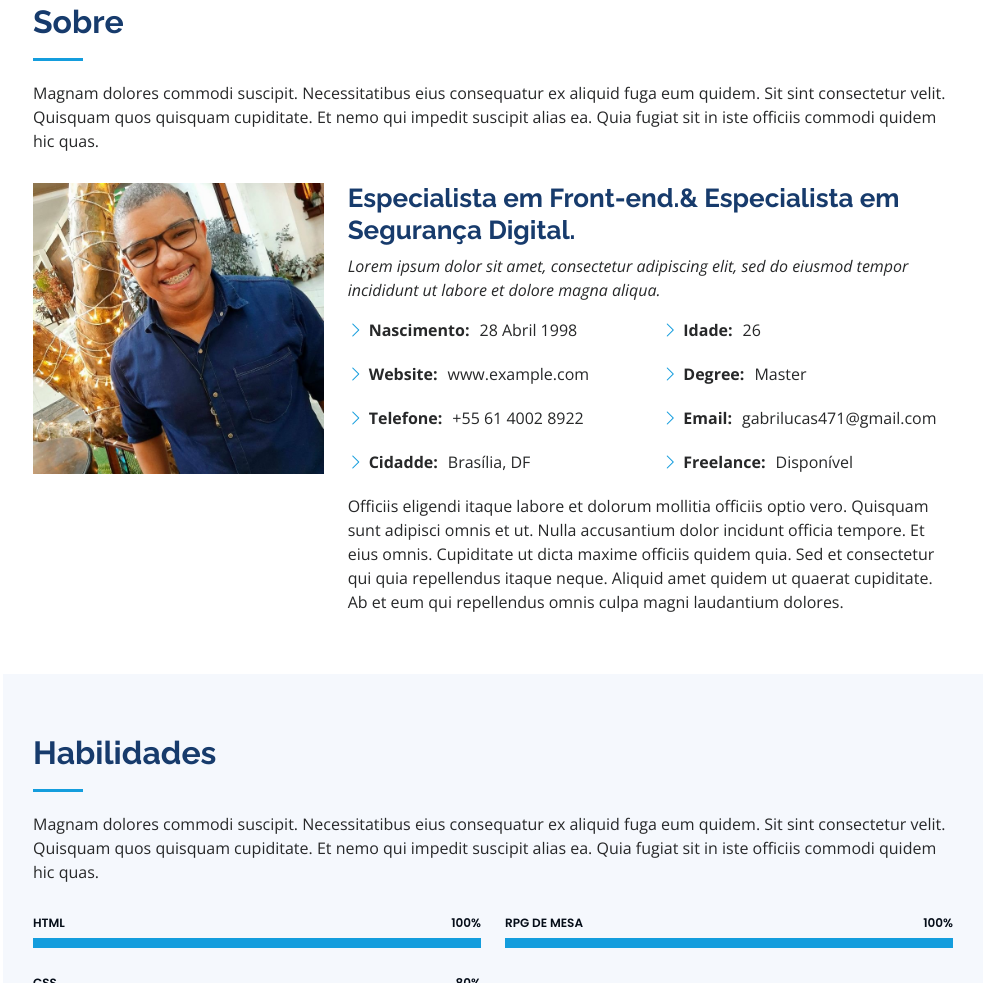
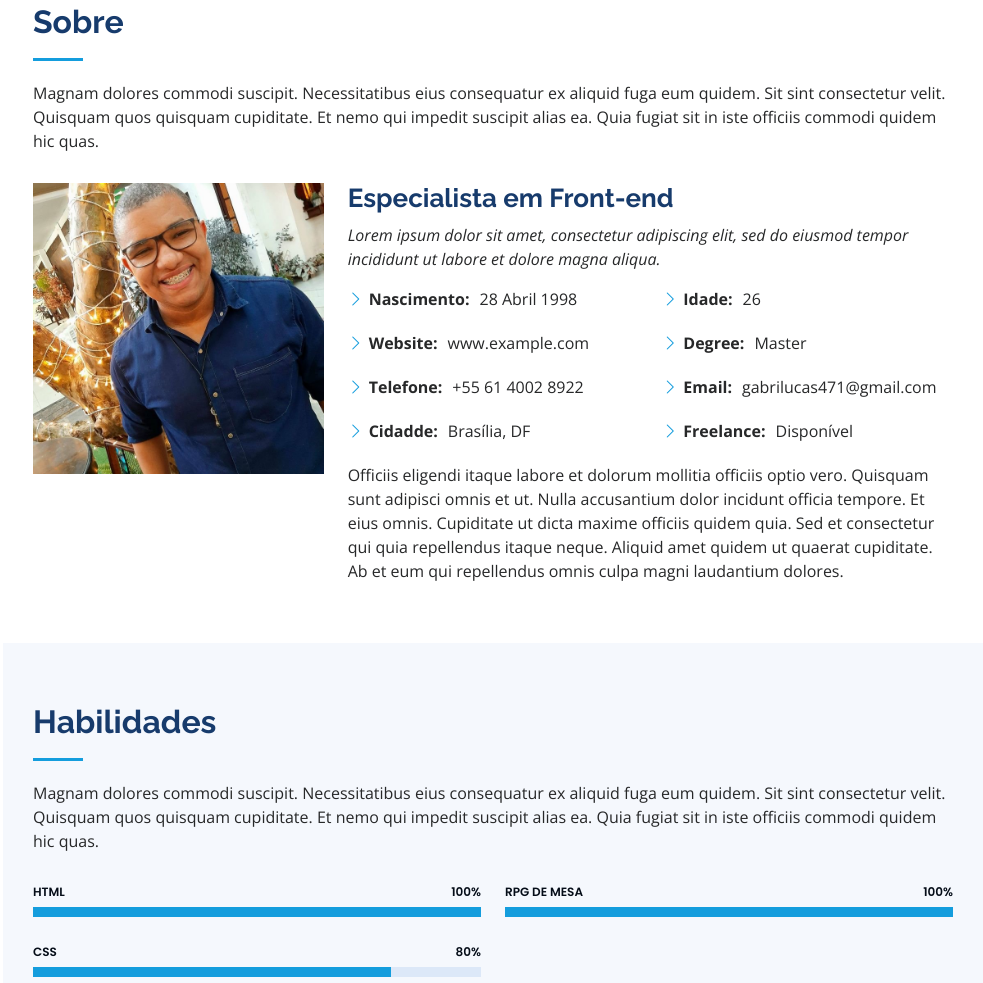
Before and after one commit to gabriel4712/portifolio, a plain HTML site: page index.html in a window 1280 px wide. Shown: the part 857-1840 px from the top of the page, without its empty margins (297-1280 px from the left). Drawn offline with nearby package versions, Linux system fonts and the light colour scheme.

```diff
--- a/index.html
+++ b/index.html
@@ -94,7 +94,7 @@
             <img src="assets/img/profile-img.jpg" class="img-fluid" alt="">
           </div>
           <div class="col-lg-8 pt-4 pt-lg-0 content" data-aos="fade-left">
-            <h3>Especialista em Front-end.&amp; Especialista em Segurança Digital.</h3>
+            <h3>Especialista em Front-end</h3>
             <p class="fst-italic">
               Lorem ipsum dolor sit amet, consectetur adipiscing elit, sed do eiusmod tempor incididunt ut labore et dolore
               magna aliqua.
```
